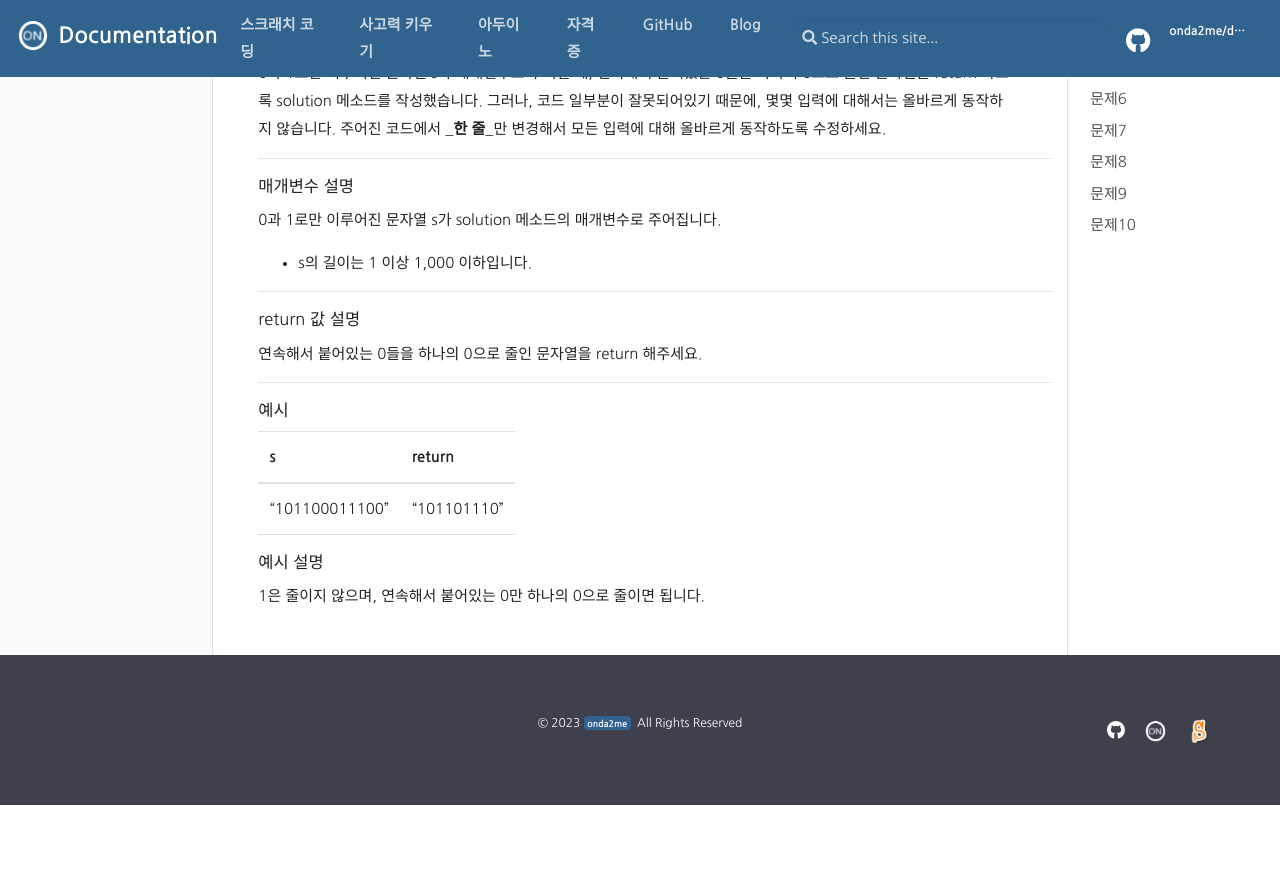
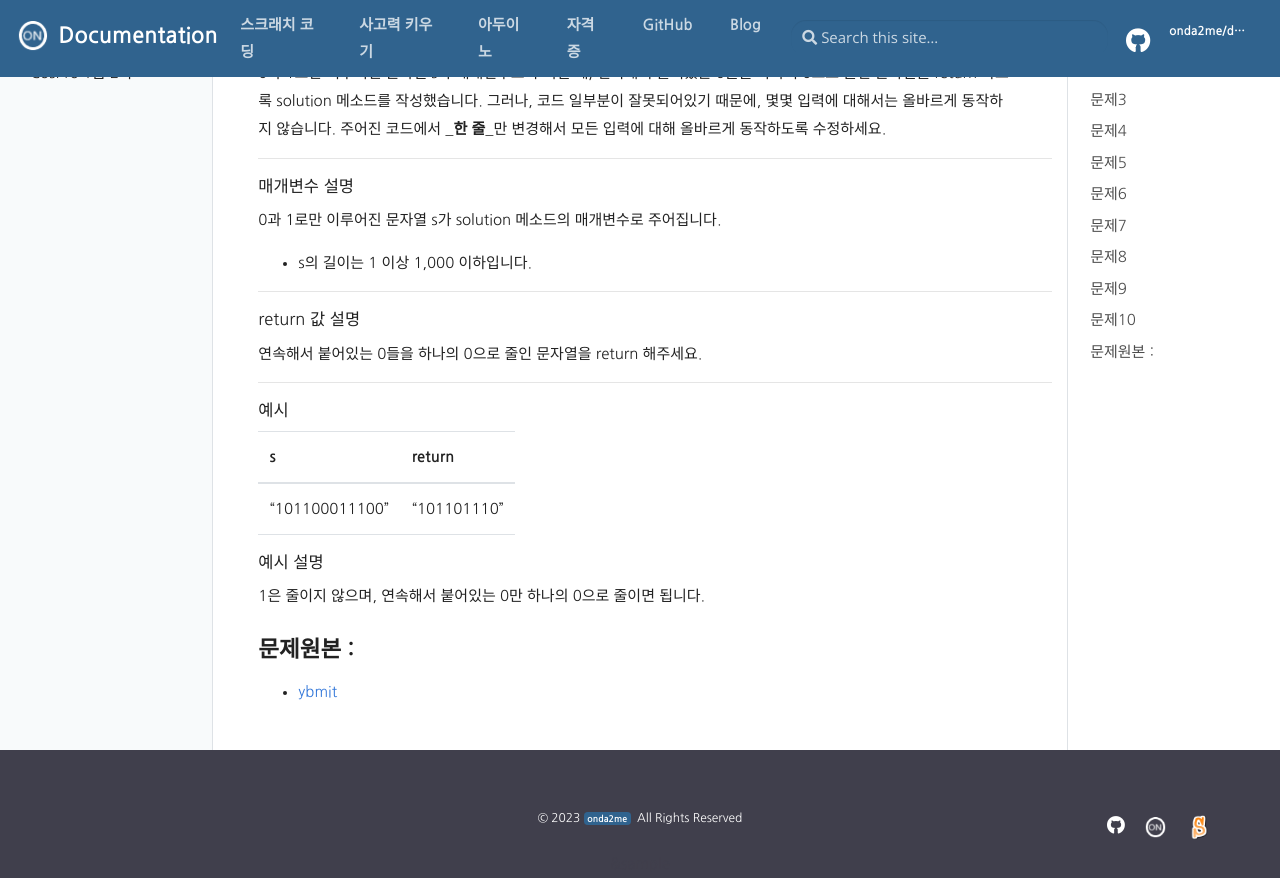
Before and after one commit to onda2me/docs, a Jekyll site: the page built from webdocs/_cos/cospro-01-02.md, in a window 1280 px wide and 900 px high, scrolled down 11099 px. Shown: the top 878 px of the window. Built offline with Jekyll 4.4.1, drawn with Linux system fonts in a browser that asks for light colours; before the commit the page ends 11904 px from its top, so only the background shows below that.

Commit message:
update cos menu

```diff
--- a/webdocs/_cos/cospro-01-02.md
+++ b/webdocs/_cos/cospro-01-02.md
@@ -416,3 +416,6 @@
 
 #### 예시 설명
 1은 줄이지 않으며, 연속해서 붙어있는 0만 하나의 0으로 줄이면 됩니다.
+
+# 문제원본 :
++ [ybmit](https://www.ybmit.com/cos_pro/cos_pro_r_test.jsp)
```
Also changed, not shown: webdocs/_cos/cospro-01-01.md (+2 -0 lines).
